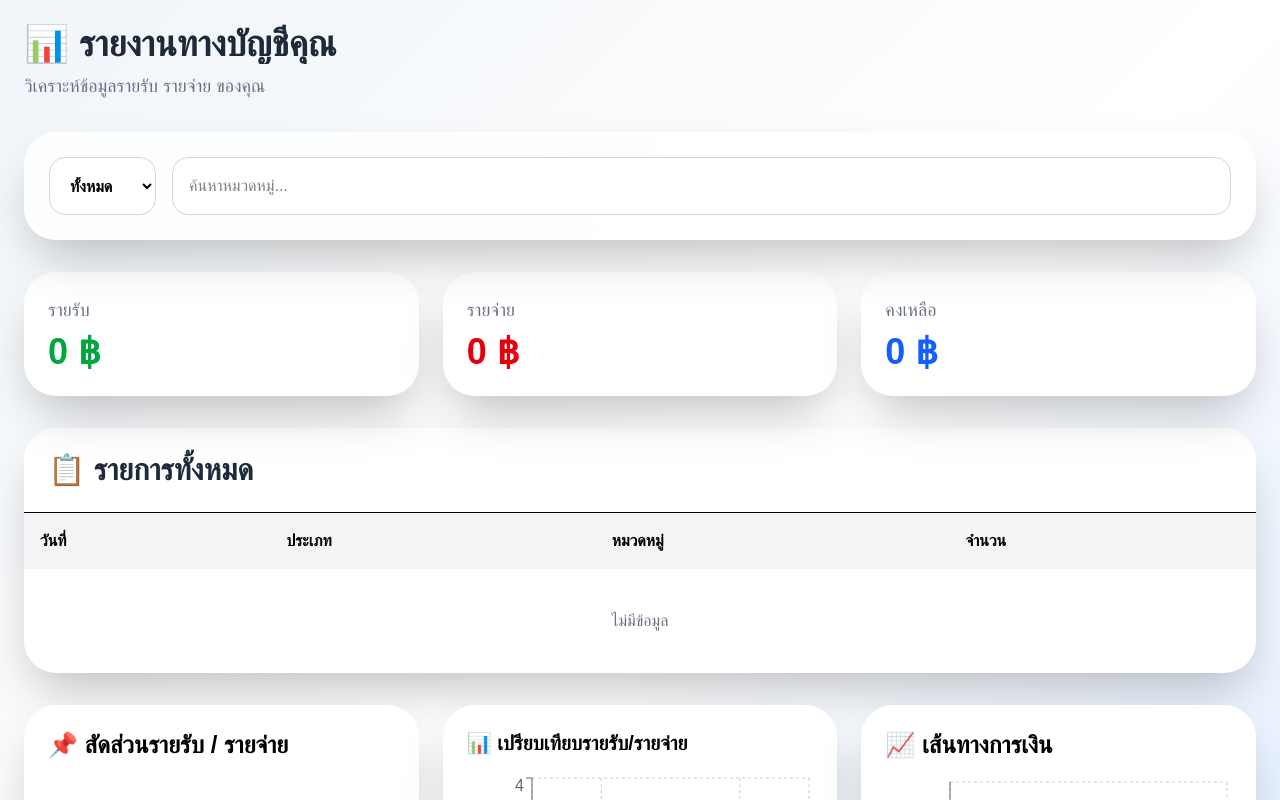
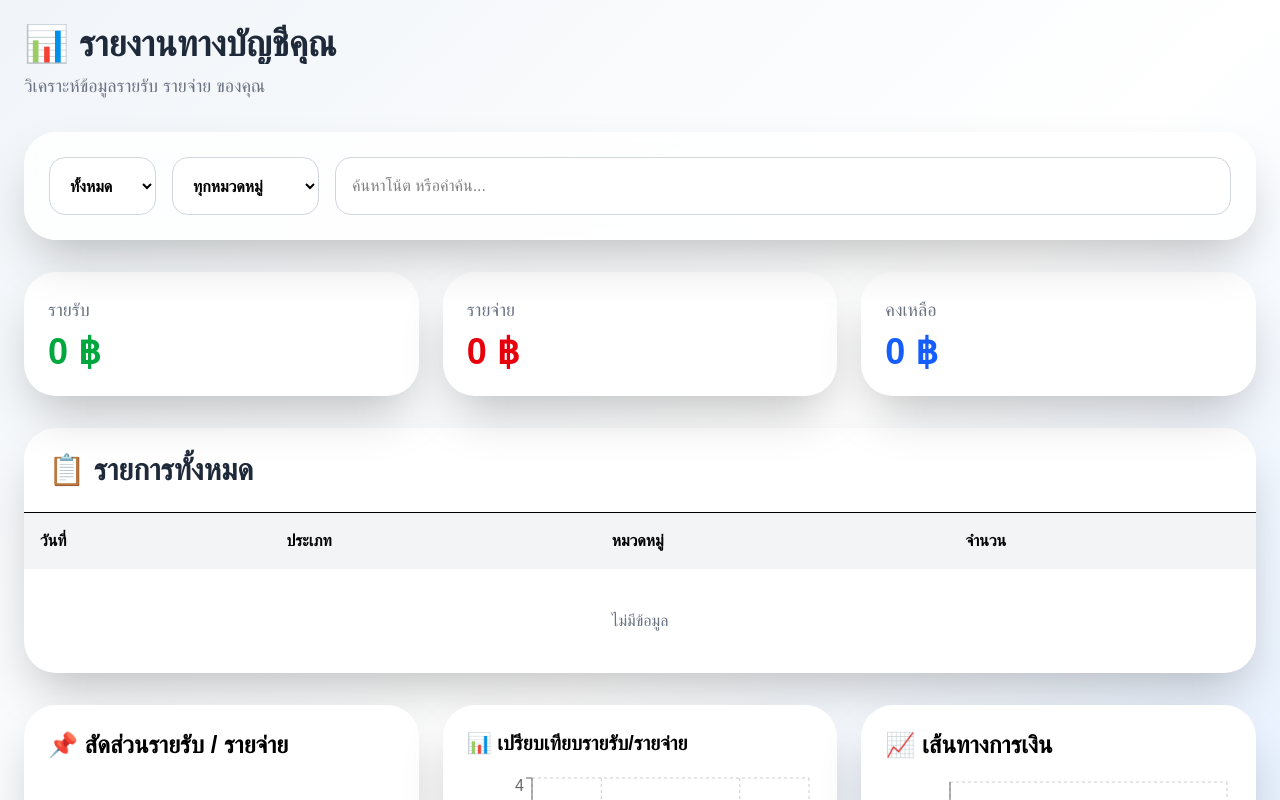
Before and after one commit to Paprem39/finance-tracker, a Next.js app: page /reports in a window 1280 px wide. Shown: the top 800 px of the page. Built offline with nearby package versions, Linux system fonts and the light colour scheme.

Commit message:
edit search type report

```diff
--- a/src/app/reports/page.tsx
+++ b/src/app/reports/page.tsx
@@ -32,7 +32,11 @@ export default function ReportsPage() {
     new Date().getFullYear().toString()
   );
 
-  const [search, setSearch] = useState("");
+  const [selectedCategory, setSelectedCategory] =
+  useState("all");
+
+  const [search, setSearch] =
+  useState("");
 
   const [startDate, setStartDate] = useState("");
   const [endDate, setEndDate] = useState("");
@@ -44,6 +48,26 @@ export default function ReportsPage() {
     "#f59e0b",
     "#8b5cf6",
     "#ec4899",
+  ];
+
+  const categoryOptions = [
+
+    "🍜 ค่าอาหาร",
+
+    "🛍️ ค่าช็อปปิ้ง",
+
+    "⛽ ค่าน้ำมัน",
+
+    "🚌 ค่าเดินทาง",
+
+    "🧴 ค่าของใช้",
+
+    "💰 เงินเดือน",
+
+    "🎁 รายได้พิเศษ",
+
+    "📦 อื่นๆ"
+
   ];
 
   // โหลด localStorage
@@ -69,14 +93,33 @@ const filteredTransactions = useMemo(() => {
       const itemDate = new Date(item.date);
 
       // Search
+      // Category Filter
+if (
+  selectedCategory !== "all" &&
+  item.category !== selectedCategory
+) {
+  return false;
+}
+
+// Search
+const keyword =
+  search.toLowerCase();
+
   const matchSearch =
+
+  keyword === ""
+
+  ||
+
   item.category
-        .toLowerCase()
-        .includes(search.toLowerCase()) ||
+    ?.toLowerCase()
+    .includes(keyword)
+
+  ||
 
   item.note
     ?.toLowerCase()
-        .includes(search.toLowerCase());
+    .includes(keyword);
 
 if (!matchSearch) return false;
 
@@ -130,6 +173,7 @@ const filteredTransactions = useMemo(() => {
     selectedMonth,
     selectedYear,
     search,
+    selectedCategory,
   ]);
 
   // Summary
@@ -382,6 +426,41 @@ const filteredTransactions = useMemo(() => {
 
           )}
 
+          {/* Category Filter */}
+<select
+  value={selectedCategory}
+  onChange={(e) =>
+    setSelectedCategory(
+      e.target.value
+    )
+  }
+  className="
+    p-4
+    rounded-2xl
+    border
+    border-gray-300
+    bg-white
+    font-semibold
+  "
+>
+
+  <option value="all">
+    ทุกหมวดหมู่
+  </option>
+
+  {categoryOptions.map((item) => (
+
+    <option
+      key={item}
+      value={item}
+    >
+      {item}
+    </option>
+
+  ))}
+
+</select>
+
 {/* Search */}
 <input
   type="text"
@@ -389,7 +468,7 @@ const filteredTransactions = useMemo(() => {
   onChange={(e) =>
     setSearch(e.target.value)
   }
-            placeholder="ค้นหาหมวดหมู่..."
+  placeholder="ค้นหาโน้ต หรือคำค้น..."
   className="
     flex-1
     p-4
```
Lines whose indentation alone changed are shown as unchanged.
